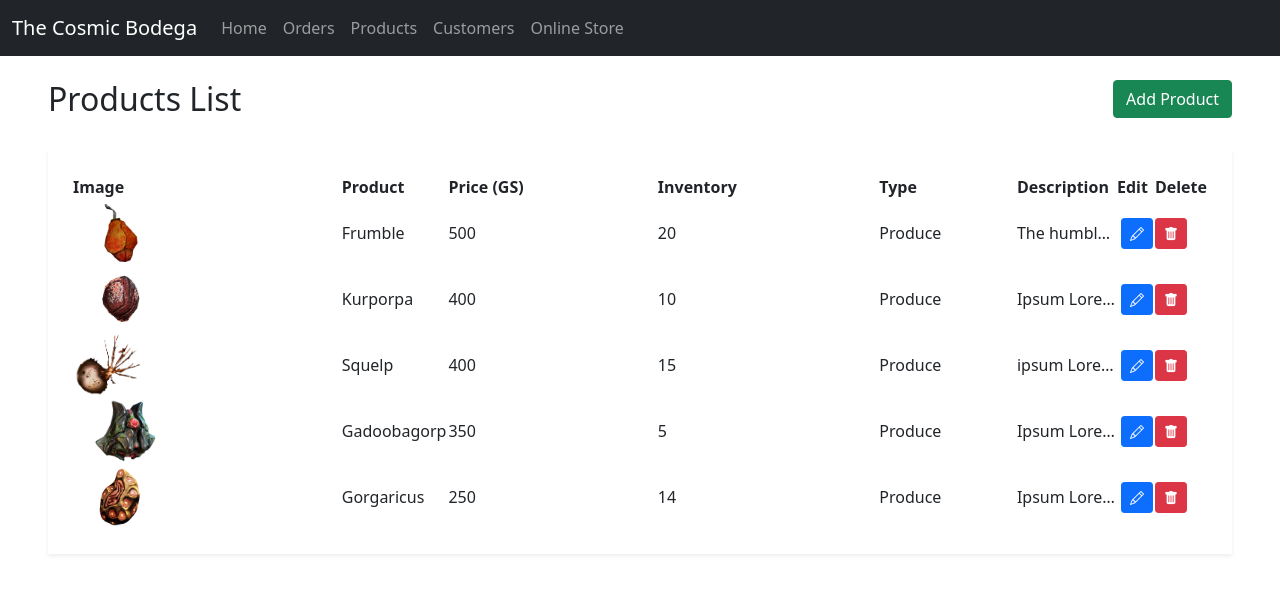
After one commit to sarahabellard1/TheCosmicBodega, a PHP site: page /back-store-page_product-list.html in a window 1280 px wide. The commit adds this page. Shown: the top 594 px of the page. Run offline with PHP 8.4, Linux system fonts and the light colour scheme.

Commit message:
Adding Sarah's work
Includes:
-Back store product list and product edit page.
-Changes to styles.css

```diff
--- /dev/null
+++ b/back-store-page_product-list.html
@@ -0,0 +1,239 @@
+<!DOCTYPE html>
+<html lang="en">
+  <head>
+    <meta charset="UTF-8" />
+    <meta http-equiv="X-UA-Compatible" content="IE=edge" />
+    <meta name="viewport" content="width=device-width, initial-scale=1.0" />
+
+    <!-- Bootstrap CSS + JS -->
+    <link
+      href="https://cdn.jsdelivr.net/npm/bootstrap@5.1.1/dist/css/bootstrap.min.css"
+      rel="stylesheet"
+      integrity="sha384-F3w7mX95PdgyTmZZMECAngseQB83DfGTowi0iMjiWaeVhAn4FJkqJByhZMI3AhiU"
+      crossorigin="anonymous"
+    />
+    <script
+      src="https://cdn.jsdelivr.net/npm/bootstrap@5.1.1/dist/js/bootstrap.bundle.min.js"
+      integrity="sha384-/bQdsTh/da6pkI1MST/rWKFNjaCP5gBSY4sEBT38Q/9RBh9AH40zEOg7Hlq2THRZ"
+      crossorigin="anonymous"
+    ></script>
+
+    <!-- Custom CSS -->
+    <link href="styles.css" rel="stylesheet" />
+
+    <!-- Icons font -->
+    <link
+      rel="stylesheet"
+      href="https://cdn.jsdelivr.net/npm/bootstrap-icons@1.5.0/font/bootstrap-icons.css"
+    />
+
+    <title>Products List</title>
+  </head>
+  <body>
+    <!-- Navbar -->
+    <nav class="navbar navbar-expand-sm navbar-dark bg-dark">
+      <div class="container-fluid">
+        <a class="navbar-brand" href="javascript:void(0)">The Cosmic Bodega</a>
+        <button
+          class="navbar-toggler"
+          type="button"
+          data-bs-toggle="collapse"
+          data-bs-target="#mynavbar"
+        >
+          <span class="navbar-toggler-icon"></span>
+        </button>
+        <div class="collapse navbar-collapse" id="mynavbar">
+          <ul class="navbar-nav me-auto">
+            <li class="nav-item">
+              <a class="nav-link" href="javascript:void(0)">Home</a>
+            </li>
+            <li class="nav-item">
+              <a class="nav-link" href="orders.html">Orders</a>
+            </li>
+            <li class="nav-item">
+              <a class="nav-link" href="javascript:void(0)">Products</a>
+            </li>
+            <li class="nav-item">
+              <a class="nav-link" href="javascript:void(0)">Customers</a>
+            </li>
+            <li class="nav-item">
+              <a
+                class="nav-link"
+                href="https://nathanjcrozier.github.io/TheCosmicBodega/"
+                >Online Store</a
+              >
+            </li>
+          </ul>
+        </div>
+      </div>
+    </nav>
+    <!-- Content -->
+    <div class="container-fluid pt-4 px-5">
+      <!-- Top Bar -->
+      <div class="row mb-4">
+        <div class="col">
+          <h2>Products List</h2>
+        </div>
+        <div class="col ">
+          <a href="./back-store-edit-product.html"><div class="btn btn-success add-product-btn">Add Product</div></a>
+        </div>
+      </div>
+      <div class="container-fluid table-container shadow-sm p-4 mb-4">
+        <!-- Order Table -->
+        <div class="table-responsive-lg">
+          <table>
+            <!-- Header -->
+            <thead>
+              <tr>
+                <th scope="col" width="30%">Image</th>
+                <th scope="col" width="5%">Product</th>
+                <th scope="col" width="25%">Price (GS)</th>
+                <th scope="col" width="25%">Inventory</th>
+                <th scope="col" width="25%">Type</th>
+                <th scope="col" width="10%" class="product-description">
+                  Description
+                </th>
+                <th scope="col" width="10%">Edit</th>
+                <th scope="col" width="10%">Delete</th>
+              </tr>
+            </thead>
+            <!-- Body -->
+            <tbody>
+              <!-- Data -->
+              <tr>
+                <td>
+                  <img src="./images/frumble.png" class="product-list-image" />
+                  <!-- <button type="button" class="btn btn-primary btn-sm ms-1">
+                                    <i class="bi bi-pencil"></i>
+                                </button> -->
+                </td>
+                <td>Frumble</td>
+                <td>500</td>
+                <td>20</td>
+                <td>Produce</td>
+                <td class="product-description">
+                  The humble frumble. A fruit originally grown on TASIT-9.
+                  Sought after for its sharp flavor and toxic aroma. Pairs
+                  fantastically with a Junglovian eel fillet and a side of
+                  bufallant milk.
+                </td>
+                <td>
+                  <a href="./back-store-edit-product.html"><button type="button" class="btn btn-primary btn-sm ms-1">
+                    <i class="bi bi-pencil"></i>
+                  </button></a>
+
+                </td>
+                <td><button class="btn btn-sm btn-danger"><i class="bi bi-trash-fill"></i></button></td>
+              </tr>
+              <tr>
+                <td>
+                  <img src="./images/kurporpa.png" class="product-list-image" />
+                  <!-- <button type="button" class="btn btn-primary btn-sm ms-1">
+                                    <i class="bi bi-pencil"></i>
+                                </button> -->
+                </td>
+                <td>Kurporpa</td>
+                <td>400</td>
+                <td>10</td>
+                <td>Produce</td>
+                <td class="product-description">
+                  Ipsum Lorem ipsum dolor sit amet consectetur adipisicing elit.
+                  Saepe necessitatibus unde aut nemo natus, distinctio quam
+                  aliquid illo laudantium. Officia, expedita! Sint aperiam harum
+                  velit commodi totam adipisci alias atque.
+                </td>
+                <td>
+                  <a href="./back-store-edit-product.html"
+                    ><button type="button" class="btn btn-primary btn-sm ms-1">
+                      <i class="bi bi-pencil"></i></button
+                  ></a>
+                </td>
+                <td><button class="btn btn-sm btn-danger"><i class="bi bi-trash-fill"></i></button></td>
+              </tr>
+              <tr>
+                <td>
+                  <img src="./images/squelp.png" class="product-list-image" />
+                </td>
+                <td>Squelp</td>
+                <td>400</td>
+                <td>15</td>
+                <td>Produce</td>
+                <td class="product-description">
+                  ipsum Lorem, ipsum dolor sit amet consectetur adipisicing
+                  elit. Minima commodi eveniet quae. Adipisci fugiat ullam
+                  veniam natus a? Officiis exercitationem, explicabo voluptates
+                  assumenda similique labore laboriosam praesentium placeat nam
+                  eaque?
+                </td>
+                <td>
+                  <a href="./back-store-edit-product.html"
+                    ><button type="button" class="btn btn-primary btn-sm ms-1">
+                      <i class="bi bi-pencil"></i></button
+                  ></a>
+                </td>
+                <td><button class="btn btn-sm btn-danger"><i class="bi bi-trash-fill"></i></button></td>
+              </tr>
+              <tr>
+                <td>
+                  <img
+                    src="./images/gadoobagorp.png"
+                    class="product-list-image"
+                  />
+                  <!-- <button type="button" class="btn btn-primary btn-sm ms-1">
+                                    <i class="bi bi-pencil"></i>
+                                </button> -->
+                </td>
+                <td>Gadoobagorp</td>
+                <td>350</td>
+                <td>5</td>
+                <td>Produce</td>
+                <td class="product-description">
+                  Ipsum Lorem ipsum dolor sit amet consectetur adipisicing elit.
+                  Sed, quas quia amet culpa doloremque dolore sit iure sunt at
+                  omnis, iusto consectetur sequi commodi blanditiis, quam
+                  quisquam voluptas laborum. Eaque.
+                </td>
+                <td>
+                  <a href="./back-store-edit-product.html"
+                    ><button type="button" class="btn btn-primary btn-sm ms-1">
+                      <i class="bi bi-pencil"></i></button
+                  ></a>
+                </td>
+                <td><button class="btn btn-sm btn-danger"><i class="bi bi-trash-fill"></i></button></td>
+              </tr>
+              <tr>
+                <td>
+                  <img
+                    src="./images/gorgaricus.png"
+                    class="product-list-image"
+                  />
+                  <!-- <button type="button" class="btn btn-primary btn-sm ms-1">
+                                    <i class="bi bi-pencil"></i>
+                                </button> -->
+                </td>
+                <td>Gorgaricus</td>
+                <td>250</td>
+                <td>14</td>
+                <td>Produce</td>
+                <td class="product-description">
+                  Ipsum Lorem ipsum dolor sit amet consectetur adipisicing elit.
+                  Id, impedit. Inventore nostrum ullam voluptas tempora saepe
+                  illo fuga cupiditate, quidem vitae perspiciatis rerum
+                  necessitatibus quae labore, explicabo quibusdam temporibus
+                  accusamus?
+                </td>
+                <td>
+                  <a href="./back-store-edit-product.html"
+                    ><button type="button" class="btn btn-primary btn-sm ms-1">
+                      <i class="bi bi-pencil"></i></button
+                  ></a>
+                </td>
+                <td><button class="btn btn-sm btn-danger"><i class="bi bi-trash-fill"></i></button></td>
+              </tr>
+            </tbody>
+          </table>
+        </div>
+      </div>
+    </div>
+  </body>
+</html>
--- a/styles.css
+++ b/styles.css
@@ -1,62 +1,83 @@
-
-
-.header{
-    padding: 0px;
+.header {
+  padding: 0px;
 }
 
-.footer{
-  margin-bottom:0px;
+.footer {
+  margin-bottom: 0px;
 }
 
-#mission_statement{
-    font-size: medium;
+#mission_statement {
+  font-size: medium;
 }
 
-#item_of_the_day{
+#item_of_the_day {
   margin-bottom: 65px;
 }
 
-#iotd_description{
+#iotd_description {
 }
 
-#slogan{
-    padding-top: 20px;
-    text-transform: capitalize;
-    font-style: oblique;
+#slogan {
+  padding-top: 20px;
+  text-transform: capitalize;
+  font-style: oblique;
 }
 
-.aisle_name{
-  text-align:left;
+.aisle_name {
+  text-align: left;
 }
 
-.aisle .col-sm{
+.aisle .col-sm {
   border-style: solid;
-  background-color: #FAF8F6;
+  background-color: #faf8f6;
   border-radius: 8px;
 }
 
-#quantity{
+#quantity {
   height: 50px;
   width: 50px;
   border-radius: 8px;
 }
 
-.aisle img{
-  width:200px;
-  height:200px;
-  margin:auto;
-  display:block;
+.aisle img {
+  width: 200px;
+  height: 200px;
+  margin: auto;
+  display: block;
 }
 
-@media screen and (max-width: 768px){
-  .aisle_name{
+@media screen and (max-width: 768px) {
+  .aisle_name {
     text-align: left;
   }
 
-  .aisle img{
-    width:100px;
-    height:100px;
-    margin:auto;
-    display:block;
+  .aisle img {
+    width: 100px;
+    height: 100px;
+    margin: auto;
+    display: block;
   }
 }
+
+.product-list-image {
+  height: 4rem;
+}
+
+.product-description {
+  max-width: 100px;
+  overflow: hidden;
+  white-space: nowrap;
+  text-overflow: ellipsis;
+}
+
+.add-product-btn{
+  float: right;
+}
+
+.productDescriptionTextarea{
+  max-width: 90%;
+}
+
+.form-group{
+  margin: 20px 0;
+}
```
Also changed, not shown: back-store-edit-product.html (added, +167 -0 lines).
